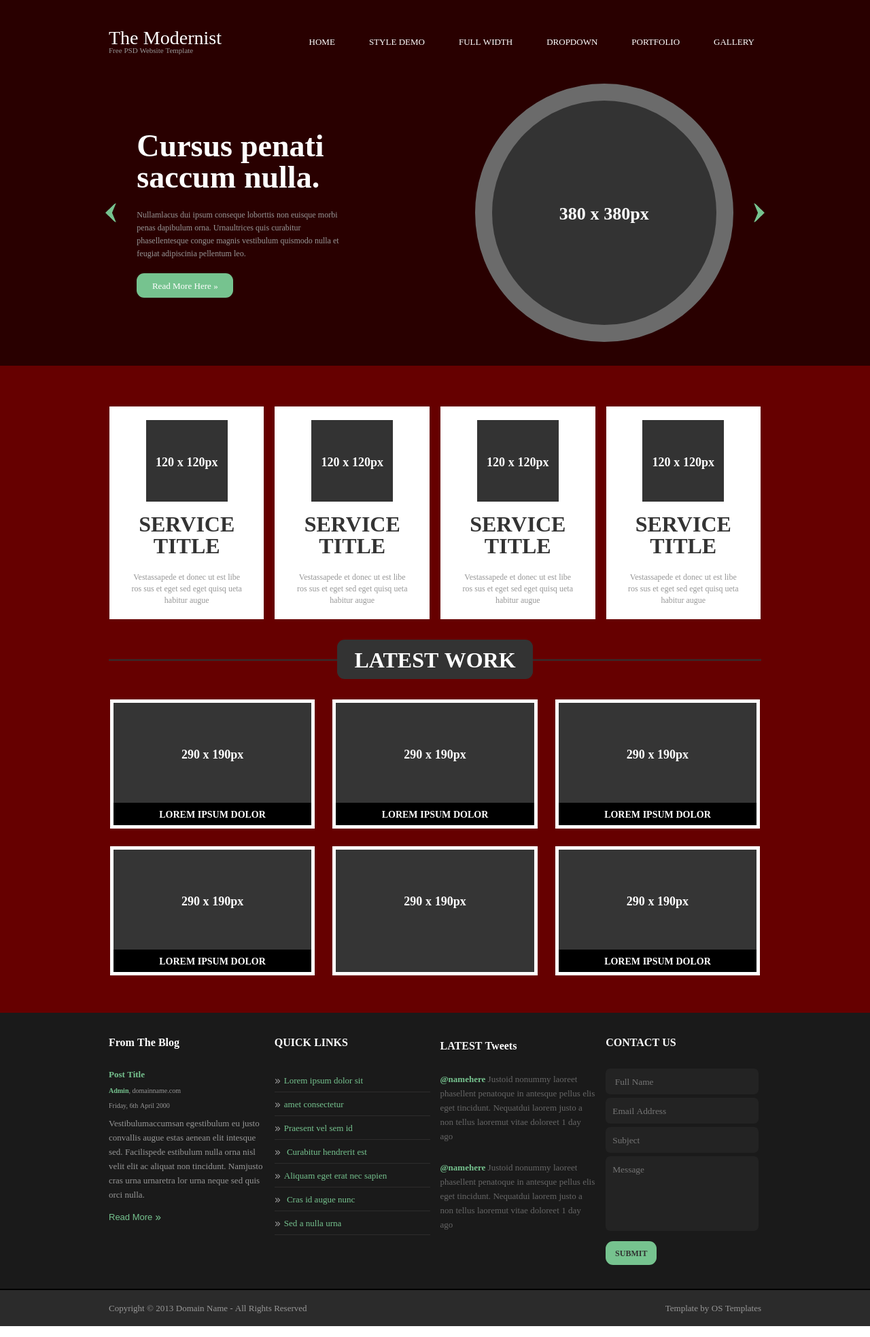
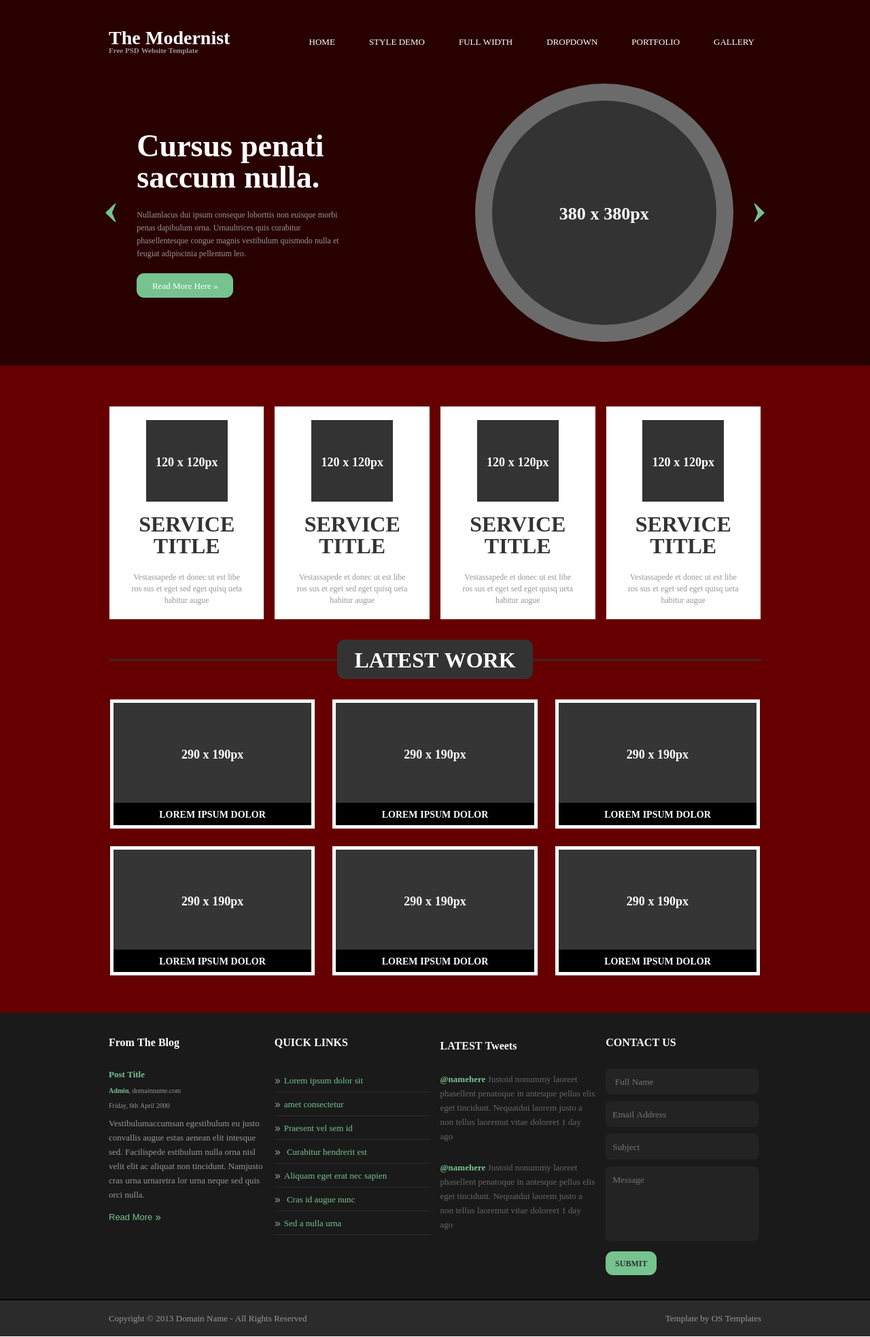
Before and after one commit to RashiChouksey12/task-2-updated.github.io, a plain HTML site: page index.html in a window 1280 px wide. Shown: the whole page at 68% size. Drawn offline with Linux system fonts and the light colour scheme.

Commit message:
updated code

```diff
--- a/assets/style.css
+++ b/assets/style.css
@@ -47,6 +47,7 @@ header {
     font-size: 28px;
     line-height: 28px;
     color: #ffffff;
+    font-weight: 600;
 }
 
 .nav-title p {
@@ -456,7 +457,7 @@ button.readmore {
     border-radius: 7px;
     background-color: #232323;
     border: none;
-    margin: 0px 0 5px 0px;
+    margin: 0px 0 10px 0px;
     font-family: 'Noto Serif Georgian', serif;
     cursor: pointer;
     resize: none;
@@ -482,7 +483,6 @@ button.readmore {
     font-size: 12px;
     line-height: 14px;
     color: #303030;
-    margin-top: 5px;
     border: none;
     font-family: 'Noto Serif Georgian', serif;
     font-weight: bold;
--- a/index.html
+++ b/index.html
@@ -147,7 +147,7 @@
           </div>
           <div class="work-card">
             290 x 190px
-
+            <div class="caption">LOREM IPSUM DOLOR</div>
           </div>
           <div class="work-card">
             290 x 190px
```
